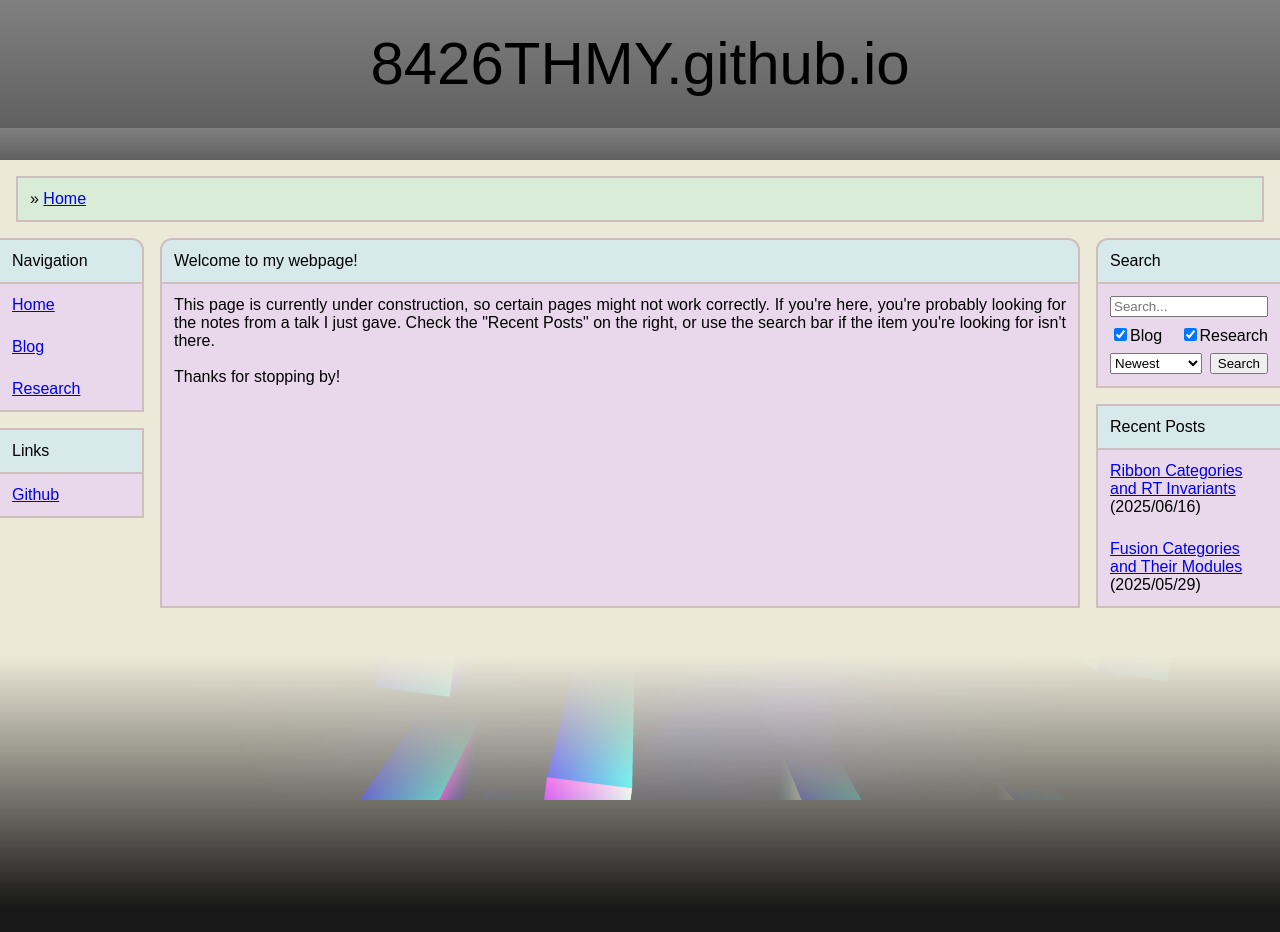
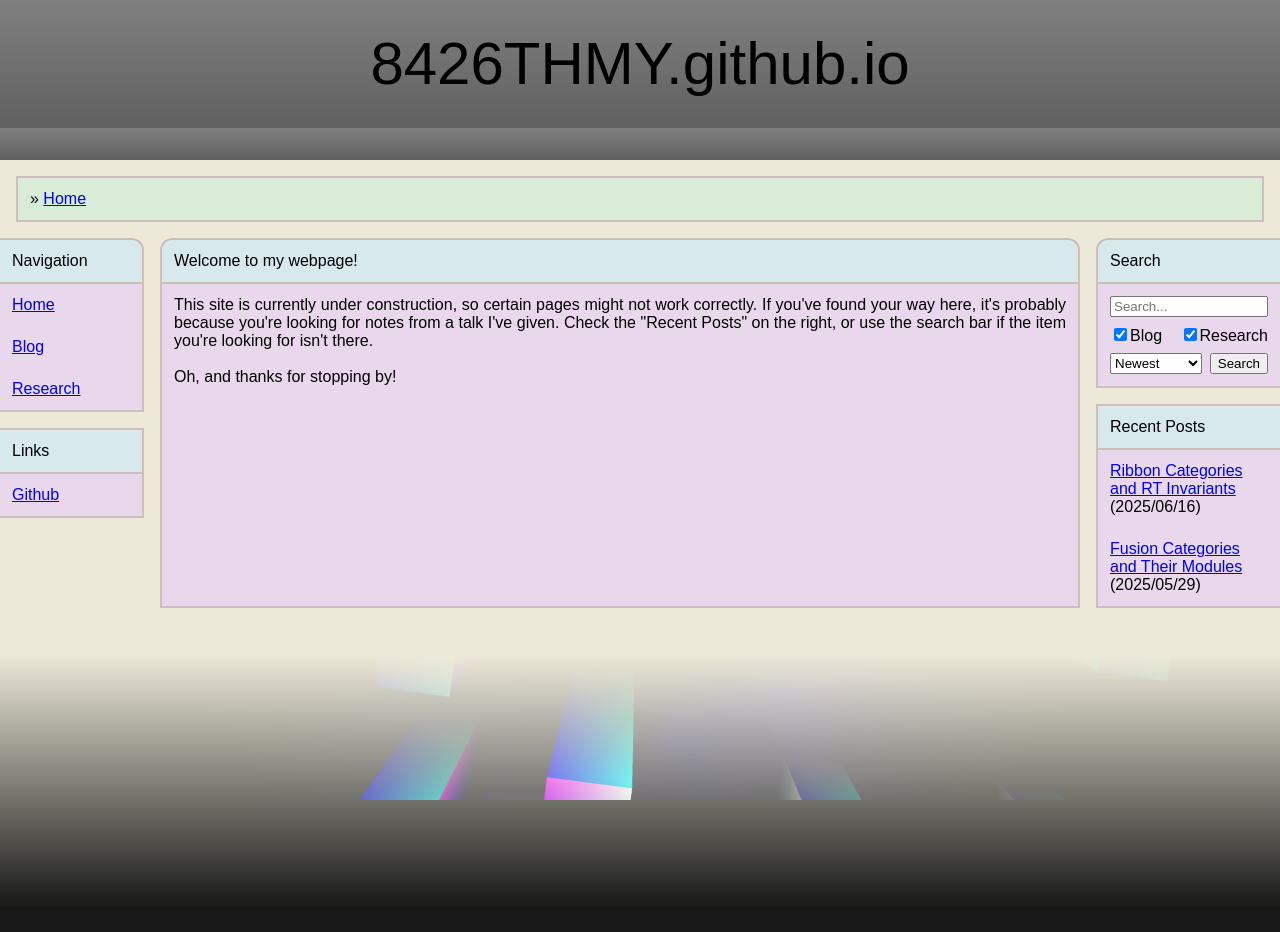
Before and after one commit to 8426THMY/8426thmy.github.io, a plain HTML site: page index.html in a window 1280 px wide. Shown: the top 932 px of the page. Drawn offline with Linux system fonts and the light colour scheme; animation ran at ten frames a second.

Commit message:
Fixed home page blurb.

```diff
--- a/index.html
+++ b/index.html
@@ -71,8 +71,8 @@
 				<section id="main_window" class="window">
 					<div class="window_header">Welcome to my webpage!</div>
 					<div class="window_content">
-						<p>This page is currently under construction, so certain pages might not work correctly. If you're here, you're probably looking for the notes from a talk I just gave. Check the "Recent Posts" on the right, or use the search bar if the item you're looking for isn't there.</p>
-						<p>Thanks for stopping by!</p>
+						<p>This site is currently under construction, so certain pages might not work correctly. If you've found your way here, it's probably because you're looking for notes from a talk I've given. Check the "Recent Posts" on the right, or use the search bar if the item you're looking for isn't there.</p>
+						<p>Oh, and thanks for stopping by!</p>
 						<!--<p>Lorem ipsum dolor sit amet, consectetur adipiscing elit. Maecenas et pretium ex. In libero sem, ultrices ut scelerisque vel, cursus id risus. Sed eu nisl fermentum, posuere enim sed, dictum dolor. Nulla a mi at dolor congue pellentesque non quis ligula. Vestibulum non ullamcorper nulla. Etiam vestibulum quis tortor eget semper. Pellentesque laoreet enim at magna tristique varius. Nullam porttitor, ante sit amet rutrum viverra, leo lectus dictum lectus, vel vulputate orci leo vel tortor. Aliquam arcu lacus, vulputate vitae purus id, gravida tristique nunc. Donec volutpat ante eu lectus consectetur facilisis. Etiam quis elementum felis. Quisque sed purus interdum, convallis dolor quis, luctus leo. Nam sed scelerisque eros. Pellentesque fermentum non purus id semper.</p>
 						<p>Morbi posuere convallis massa, sed fringilla nisl faucibus ac. Vestibulum cursus nisi at vehicula laoreet. Sed viverra ipsum et leo viverra, quis maximus nulla consequat. Proin porta urna lacus, at pellentesque ex volutpat vel. Vivamus dignissim mollis sollicitudin. Suspendisse in tellus sed libero pharetra consectetur. Maecenas ultricies risus non sem pellentesque luctus.</p>
 						<p>Sed vel enim venenatis, porta nisl et, auctor libero. Proin fermentum orci tortor, nec porttitor velit eleifend quis. Sed ac lobortis augue, quis vehicula purus. Aenean posuere semper ligula ac consectetur. Donec eu urna posuere, sodales arcu in, feugiat tellus. Aenean non dolor vel libero imperdiet placerat. Sed lectus neque, fringilla nec vestibulum id, tristique nec eros. Donec sit amet feugiat lorem. Pellentesque habitant morbi tristique senectus et netus et malesuada fames ac turpis egestas. Proin leo ante, consequat at rhoncus sit amet, consectetur quis orci. Nam volutpat eros quis tortor rutrum, eu gravida ex mattis. Proin mattis molestie imperdiet. Nam a sapien id nulla interdum imperdiet non vitae tellus.</p>
```
